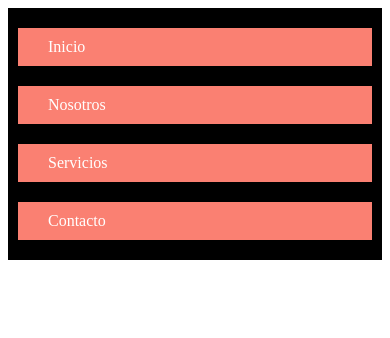
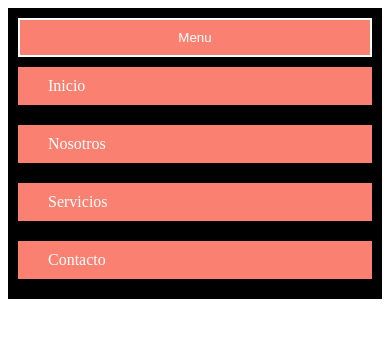
Before and after one commit to nrrf/Course_html_css_intro_bootstrap, a plain HTML site: page section_4/navbar/navbar.html in a window 390 px wide. Drawn offline with Linux system fonts and the light colour scheme.

Commit message:
Add button in responsive design

```diff
--- a/section_4/navbar/navbar.css
+++ b/section_4/navbar/navbar.css
@@ -21,6 +21,14 @@ nav {
     /*estos son algunos otros ejemplos*/
 }
 
+.menu-nav {
+    background: salmon;
+    color: white;
+    padding: 10px 0px;
+    border: 2px solid;
+    display: none/*basicamente con esto hacemos q no se vea el boton*/
+}
+
 @media (max-width: 600px) {
     nav {
         background: black;
@@ -29,4 +37,7 @@ nav {
     .enlace-nav {
         margin: 10px 0;
     }
+    .menu-nav {
+        display: inline-block;
+    }
 }
--- a/section_4/navbar/navbar.html
+++ b/section_4/navbar/navbar.html
@@ -10,6 +10,7 @@
 
 <body>
     <nav>
+        <button class="menu-nav">Menu</button>
         <a href="#" class="enlace-nav">Inicio</a>
         <a href="#" class="enlace-nav">Nosotros</a>
         <a href="#" class="enlace-nav">Servicios</a>
```
Also changed, not shown: section_4/guide_section4.txt.
